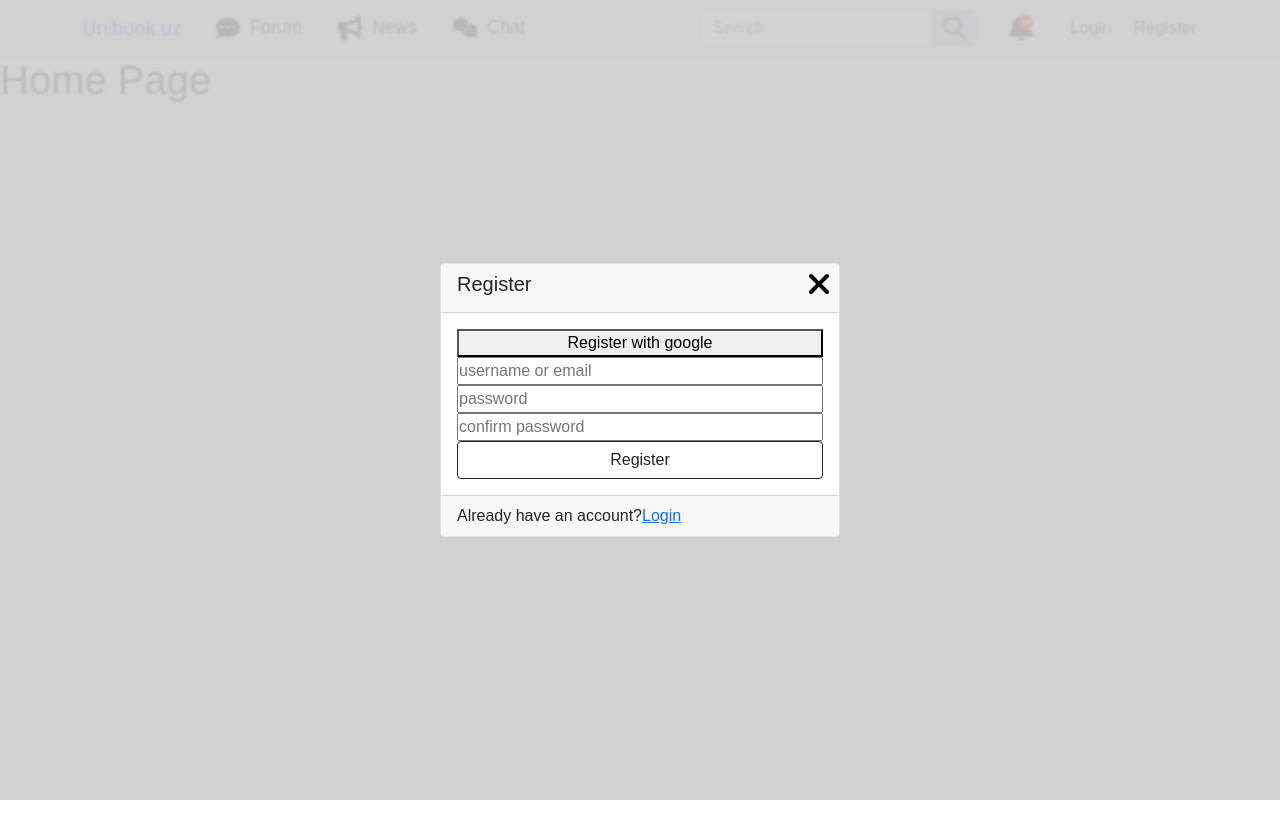
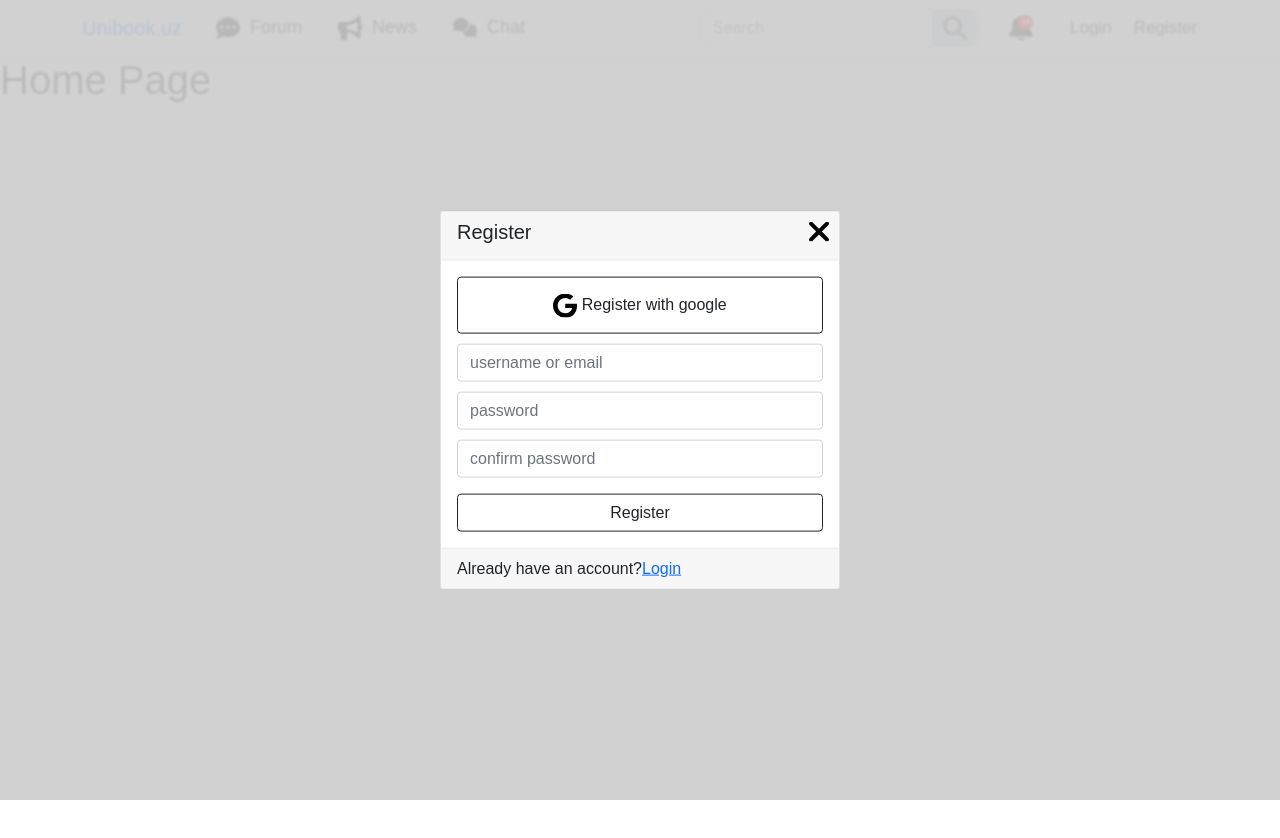
Before and after one commit to UlugbekTemirov/unibook.uz, a React (Create React App) app: page / in a window 1280 px wide. Both pictures are taken after a click on the button "Register". Shown: the top 838 px of the page. Built offline with nearby package versions, Linux system fonts and the light colour scheme.

Commit message:
register changed

```diff
--- a/src/components/Register/Register.js
+++ b/src/components/Register/Register.js
@@ -21,11 +21,11 @@ const Register = () => {
                 <span onClick={oc_switcher_func} className="icon icon-xmark"></span>
             </div>
             <form className="card-body d-flex flex-column">
-                <button>Register with google</button>
-                <input type="text" placeholder="username or email"/>
-                <input type="password" placeholder="password" />
-                <input type="password" placeholder="confirm password" />
-                <button className="btn btn-outline-dark">Register</button>
+                <button className="btn-google btn"><span className="icon icon-google"></span> Register with google</button>
+                <input className="form-control" type="text" placeholder="username or email"/>
+                <input className="form-control" type="password" placeholder="password" />
+                <input className="form-control" type="password" placeholder="confirm password" />
+                <button className="btn btn-outline-dark mt-3">Register</button>
             </form>
             <div className="card-footer">
                 <div className="d-flex align-items-center">
--- a/src/components/Register/Register.scss
+++ b/src/components/Register/Register.scss
@@ -28,6 +28,9 @@
         left: 50%;
         transform: translate(-50%, -50%);
         z-index: 10;
+        input {
+            margin-top: 10px;
+        }
         .icon-xmark {
             position: absolute;
             right: 10px;
```
